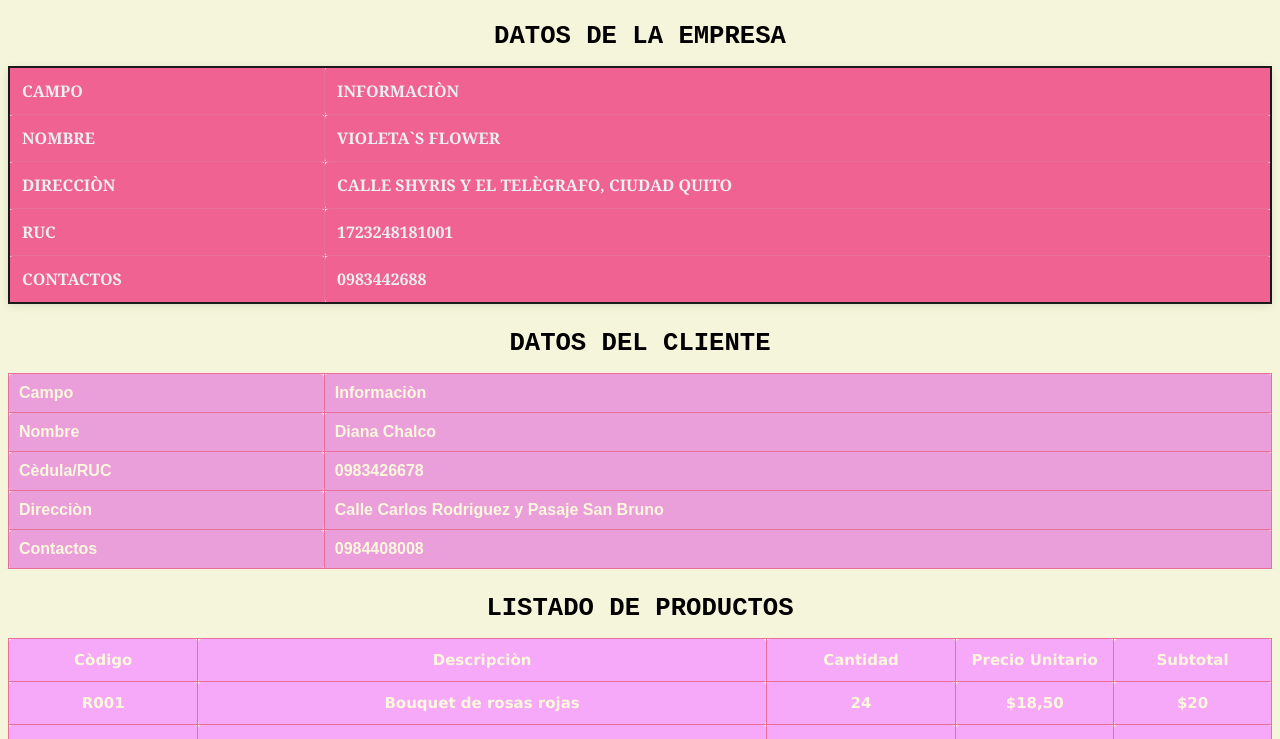
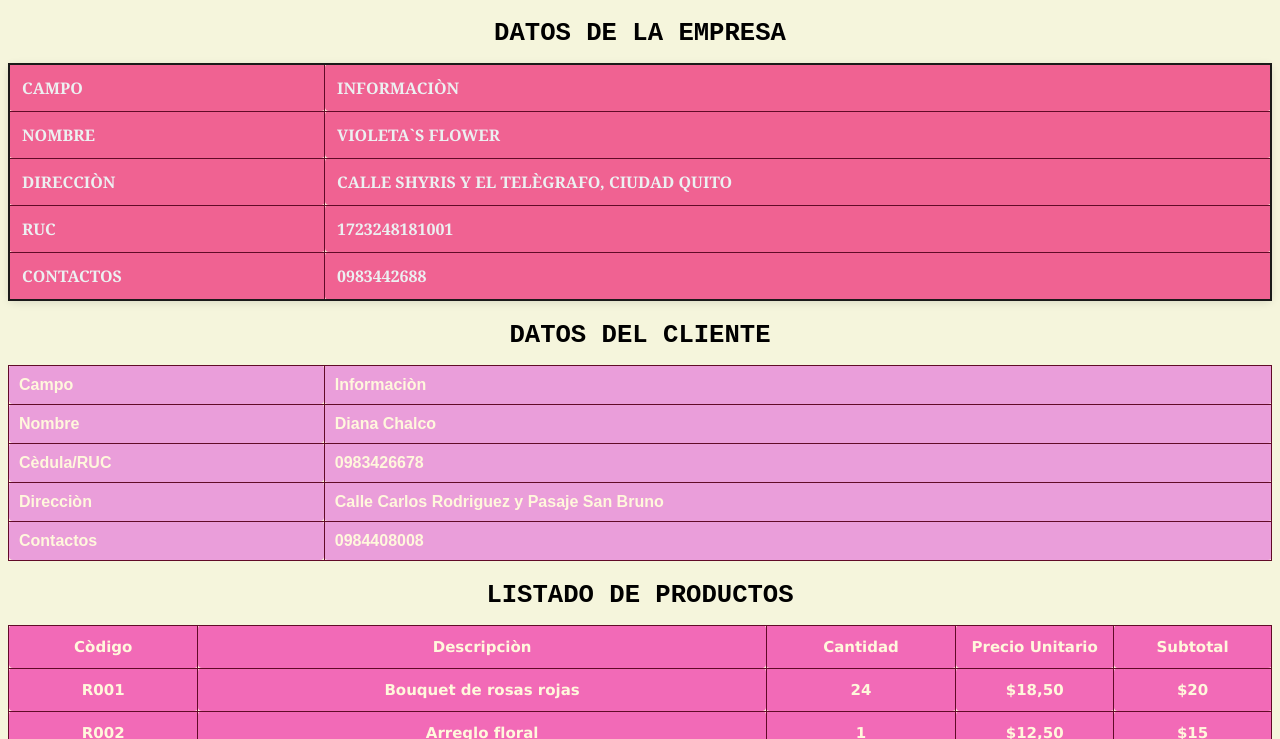
Before and after one commit to DianaChalco1/Mi_Empresa_Diana_Chalco, a plain HTML site: page index.html in a window 1280 px wide. Shown: the part 61-800 px from the top of the page. Drawn offline with Linux system fonts and the light colour scheme.

Commit message:
color de productos

```diff
--- a/public/styles.css
+++ b/public/styles.css
@@ -4,7 +4,7 @@ background-color: beige;
 
 h2 {
     text-align: center;
-    margin: 25px 0 15px;
+    margin: 20px 0 15px;
     font-family:'Courier New', Courier, monospace;
     font-size: 1.6rem;
 }
@@ -98,7 +98,7 @@ table:nth-of-type(3) {
 }
 
 table:nth-of-type(3) th{
-    background-color: #f6a8f9;
+    background-color: #f26ab7;
     color: #fff8dc;
     font-family:'Verdana', sans-serif;
     font-size: 15px;
@@ -107,7 +107,7 @@ table:nth-of-type(3) th{
 }
 
 table:nth-of-type(3) td{
-    background-color: #c383b5;
+    background-color: #f463d0;
     font-family:'Verdana', sans-serif;
     font-size: 14px;
     padding: 12px;
@@ -144,7 +144,7 @@ table:nth-of-type(4) td{
 }
 
 th{
-    border: 1px solid #e86f97;
+    border: 1px solid #610b27;
 }
 
 td{
```
